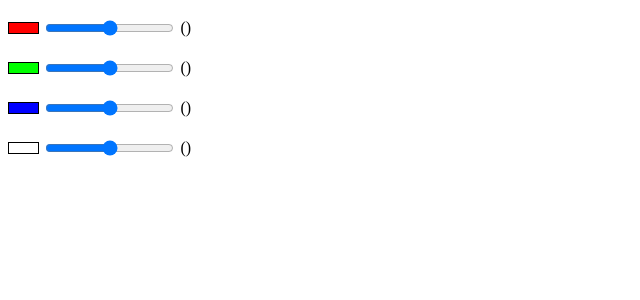
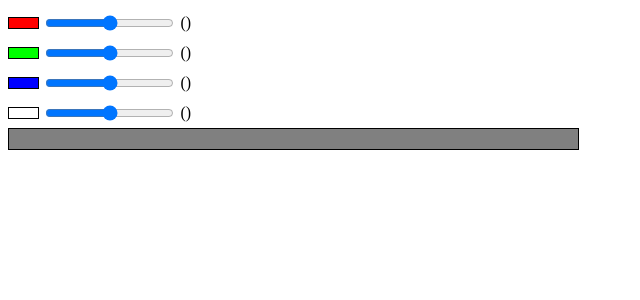
Before and after one commit to bridger-herman/automation, a Flask app: page / in a window 1280 px wide. Shown: the top 300 px of the page, without its empty margins (0-640 px from the left). Run offline with Flask 2, Linux system fonts and the light colour scheme; parts of the project's set-up code (start-up, migrations or seed data) failed here and were passed over; some libraries are stand-ins or nearby versions.

Commit message:
Add color mixer

```diff
--- a/server/static/css/master.css
+++ b/server/static/css/master.css
@@ -1,15 +1,22 @@
-form {
-  display: flex;
-  flex-direction: column;
+.led-input-container {
+  width: 45%;
 }
-form * {
+.led-input-row * {
   padding: 5px 0;
   display: inline-block;
   vertical-align: middle;
 }
 
-.color-box {
+.color-preview-box {
   width: 4ex;
   height: 100%;
   border: black 1px solid;
 }
+
+.color-mixer-box {
+  display: inline-block;
+  height: 20px;
+  width: 100%;
+  background-color: blue;
+  border: black 1px solid;
+}
--- a/server/static/js/index.js
+++ b/server/static/js/index.js
@@ -2,10 +2,25 @@ function init() {
   $('.color-input').on('change', function(event) {
     $(event.target).parent().parent().submit();
   })
-  let boxes = $('.color-box');
+  let boxes = $('.color-preview-box');
   boxes.each(function(i) {
     $(boxes[i]).css('background-color', $(boxes[i]).attr('data-color'));
   });
+  setMixedColorRGB('single-led');
+}
+
+function setMixedColorRGB(inputContainer) {
+  let inputRows = $('#' + inputContainer + ' .led-input-row');
+  let rgb = [0, 0, 0];
+  inputRows.each(function (i) {
+    let colorPreview = $(inputRows[i]).find('.color-preview-box').attr('data-color');
+    let value = parseInt($(inputRows[i]).find('.color-input').val());
+    let nonzero = nonzeroIndex(colorPreview);
+    if (nonzero >= 0) {
+      rgb[nonzero] = value;
+    }
+  });
+  $('#' + inputContainer).find('.color-mixer-box').css('background-color', rgbToHex(...rgb));
 }
 
 document.onload = init();
--- a/server/templates/index.html
+++ b/server/templates/index.html
@@ -10,32 +10,34 @@
   <body>
     <div class="led-input-container" id="single-led">
       <form method="post">
-        <div>
-          <div class="color-box" data-color="#ff0000"></div>
+        <div class="led-input-row">
+          <div class="color-preview-box" data-color="#ff0000"></div>
           <input class="color-input" type="range" name="red" value="{{red_value}}" min="0" max="255">
           <div>({{red_value}})</div>
         </div>
-        <div>
-          <div class="color-box" data-color="#00ff00"></div>
+        <div class="led-input-row">
+          <div class="color-preview-box" data-color="#00ff00"></div>
           <input class="color-input" type="range" name="green" value="{{green_value}}" min="0" max="255">
           <div>({{green_value}})</div>
         </div>
-        <div>
-          <div class="color-box" data-color="#0000ff"></div>
+        <div class="led-input-row">
+          <div class="color-preview-box" data-color="#0000ff"></div>
           <input class="color-input" type="range" name="blue" value="{{blue_value}}" min="0" max="255">
           <div>({{blue_value}})</div>
         </div>
-        <div>
-          <div class="color-box" data-color="#ffffff"></div>
+        <div class="led-input-row">
+          <div class="color-preview-box" data-color="#ffffff"></div>
           <input class="color-input" type="range" name="white" value="{{white_value}}" min="0" max="255">
           <div>({{white_value}})</div>
         </div>
+        <div class="color-mixer-box"></div>
       </form>
     </div>
 
     <script
         src="https://ajax.googleapis.com/ajax/libs/jquery/3.2.1/jquery.min.js">
     </script>
+    <script type="text/javascript" src="../static/js/color.js"></script>
     <script type="text/javascript" src="../static/js/index.js"></script>
     <!-- <script type="text/javascript" src="{{ url_for('static', filename='js/index.js') }}"></script> -->
   </body>
```
Also changed, not shown: server/static/js/color.js (added, +77 -0 lines).
